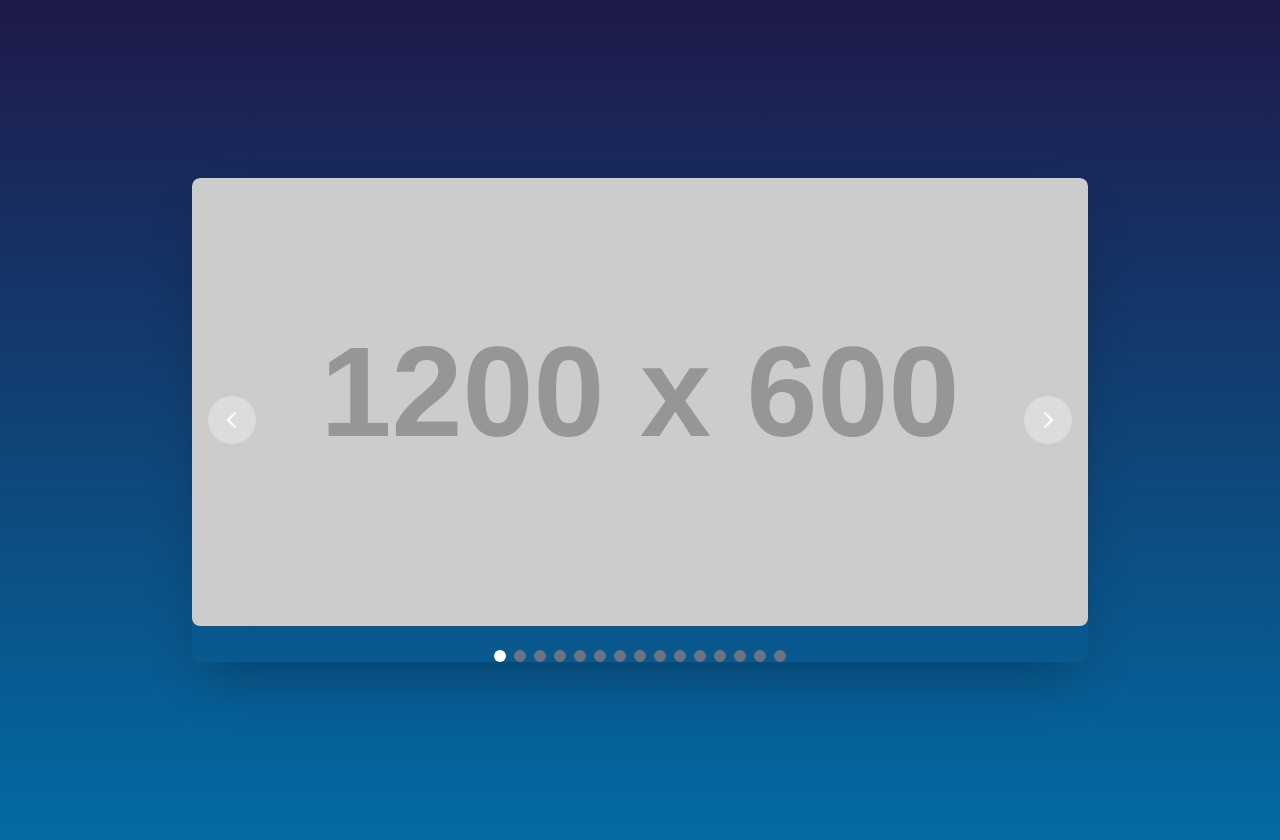
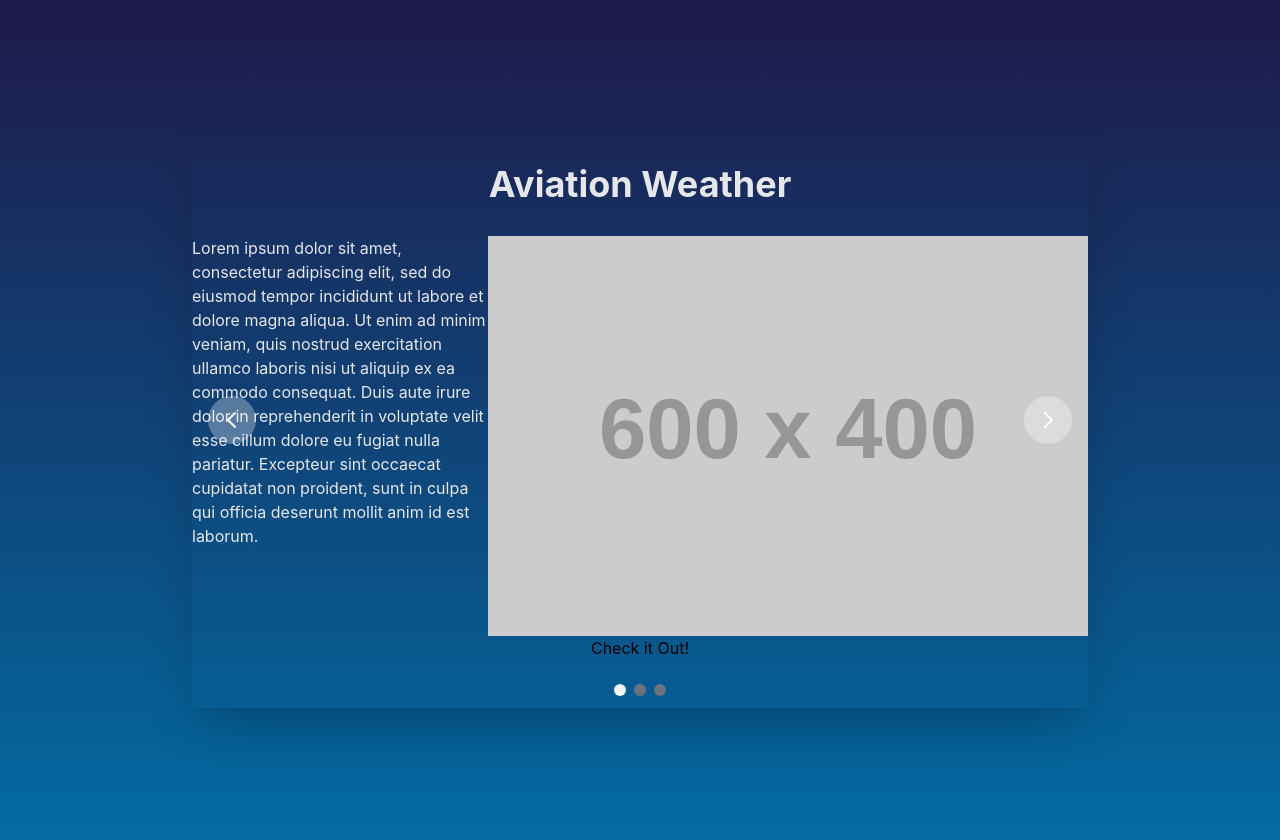
Before and after one commit to IBXCODECAT/personal-website, a React (Create React App) app: page / in a window 1280 px wide. Shown: the part 780-1620 px from the top of the page. Built offline with nearby package versions, Linux system fonts and the light colour scheme.

Commit message:
Carasel Props

```diff
--- a/src/App.tsx
+++ b/src/App.tsx
@@ -8,26 +8,33 @@ import StarfieldAnimation from "./Components/FX/Starfield";
 
 import Carousel from './Components/Carousel/Carousel'
 import Footer from "./Components/Footer";
+import { CarouselSlideProps } from "./Components/Carousel/CarouselSlide";
 
 // Main App Component - This is where we render the Blob and the page content
 export default function App() {
 
-  const images = [
-    'https://placehold.co/1200x600/FF5733/FFFFFF?text=Slide+1',
-    'https://placehold.co/1200x600/33FF57/FFFFFF?text=Slide+2',
-    'https://placehold.co/1200x600/3357FF/FFFFFF?text=Slide+3',
-    'https://placehold.co/1200x600/FF33A1/FFFFFF?text=Slide+4',
-    'https://placehold.co/1200x600/A133FF/FFFFFF?text=Slide+5',
-    'https://placehold.co/1200x600/FF5733/FFFFFF?text=Slide+6',
-    'https://placehold.co/1200x600/33FF57/FFFFFF?text=Slide+7',
-    'https://placehold.co/1200x600/3357FF/FFFFFF?text=Slide+8',
-    'https://placehold.co/1200x600/FF33A1/FFFFFF?text=Slide+9',
-    'https://placehold.co/1200x600/A133FF/FFFFFF?text=Slide+10',
-    'https://placehold.co/1200x600/FF5733/FFFFFF?text=Slide+11',
-    'https://placehold.co/1200x600/33FF57/FFFFFF?text=Slide+12',
-    'https://placehold.co/1200x600/3357FF/FFFFFF?text=Slide+13',
-    'https://placehold.co/1200x600/FF33A1/FFFFFF?text=Slide+14',
-    'https://placehold.co/1200x600/A133FF/FFFFFF?text=Slide+15',
+  const projectSlides: CarouselSlideProps[] = [
+    {
+      title: "Aviation Weather",
+      description: "Lorem ipsum dolor sit amet, consectetur adipiscing elit, sed do eiusmod tempor incididunt ut labore et dolore magna aliqua. Ut enim ad minim veniam, quis nostrud exercitation ullamco laboris nisi ut aliquip ex ea commodo consequat. Duis aute irure dolor in reprehenderit in voluptate velit esse cillum dolore eu fugiat nulla pariatur. Excepteur sint occaecat cupidatat non proident, sunt in culpa qui officia deserunt mollit anim id est laborum.",
+      href: "",
+      imageAlt: "Placeholder Image 600x400",
+      imageUri: "https://placehold.co/600x400/EEE/31343C"
+    },
+    {
+      title: "Robotics Telemetry",
+      description: "Lorem ipsum dolor sit amet, consectetur adipiscing elit, sed do eiusmod tempor incididunt ut labore et dolore magna aliqua. Ut enim ad minim veniam, quis nostrud exercitation ullamco laboris nisi ut aliquip ex ea commodo consequat. Duis aute irure dolor in reprehenderit in voluptate velit esse cillum dolore eu fugiat nulla pariatur. Excepteur sint occaecat cupidatat non proident, sunt in culpa qui officia deserunt mollit anim id est laborum.",
+      href: "",
+      imageAlt: "Placeholder Image 600x400",
+      imageUri: "https://placehold.co/600x400/EEE/31343C"
+    },
+    {
+      title: "Another Project",
+      description: "Lorem ipsum dolor sit amet, consectetur adipiscing elit, sed do eiusmod tempor incididunt ut labore et dolore magna aliqua. Ut enim ad minim veniam, quis nostrud exercitation ullamco laboris nisi ut aliquip ex ea commodo consequat. Duis aute irure dolor in reprehenderit in voluptate velit esse cillum dolore eu fugiat nulla pariatur. Excepteur sint occaecat cupidatat non proident, sunt in culpa qui officia deserunt mollit anim id est laborum.",
+      href: "",
+      imageAlt: "Placeholder Image 600x400",
+      imageUri: "https://placehold.co/600x400/EEE/31343C"
+    }
   ];
 
   return (
@@ -53,7 +60,7 @@ export default function App() {
       {/* Projects Section */}
       <SectionWrapper className="bg-gradient-to-b from-indigo-950 to-sky-700">
 
-        <Carousel slides={images}/>
+        <Carousel slides={projectSlides}/>
 
       </SectionWrapper>
 
--- a/src/Components/Carousel/Carousel.tsx
+++ b/src/Components/Carousel/Carousel.tsx
@@ -1,8 +1,8 @@
 import { FC, useState } from "react";
-import CarouselSlide from "./CarouselSlide";
+import CarouselSlide, { CarouselSlideProps } from "./CarouselSlide";
 
 interface CarouselProps {
-  slides: string[];
+  slides: CarouselSlideProps[];
 }
 
 // The main Carousel component that manages state and navigation logic.
@@ -22,15 +22,15 @@ const Carousel: FC<CarouselProps> = ({ slides }) => {
   };
 
   return (
-    <div className="z-10 relative w-full max-w-4xl mx-auto rounded-lg shadow-2xl overflow-hidden group">
+    <div className="relative w-full max-w-4xl mx-auto rounded-lg shadow-2xl overflow-hidden group">
 
       {/* Container for the carousel slides */}
       <div
         className="flex transition-transform duration-500 ease-in-out"
         style={{ transform: `translateX(-${currentImageIndex * 100}%)` }}
       >
-        {slides.map((image, index) => (
-          <CarouselSlide key={index} image={image} />
+        {slides.map((slide, index) => (
+          <CarouselSlide key={index} title={slide.title} description={slide.description} href={slide.href} imageUri={slide.imageUri} />
         ))}
       </div>
 
@@ -60,8 +60,8 @@ const Carousel: FC<CarouselProps> = ({ slides }) => {
           <button
             key={index}
             onClick={() => setCurrentImageIndex(index)}
-            className={`w-3 h-3 rounded-full transition-colors duration-300 focus:outline-none ${
-              currentImageIndex === index ? 'bg-white' : 'bg-gray-500 hover:bg-gray-400'
+            className={`w-3 h-3 mb-3 rounded-full transition-colors duration-300 focus:outline-none ${
+              currentImageIndex === index ? 'bg-gray-100' : 'bg-gray-500 hover:bg-gray-400'
             }`}
           ></button>
         ))}
--- a/src/Components/Carousel/CarouselSlide.tsx
+++ b/src/Components/Carousel/CarouselSlide.tsx
@@ -1,19 +1,25 @@
 import { FC } from "react";
 
-interface CarouselSlideProps {
-    image: string;
+export interface CarouselSlideProps {
+  title: string;
+  description: string;
+  href?: string;
+  imageUri?: string;
+  imageAlt?: string;
 }
 
 // A reusable component for an individual carousel slide.
-// It receives a single image URL and renders the slide content.
-const CarouselSlide: FC<CarouselSlideProps> = ({ image }) => {
+const CarouselSlide: FC<CarouselSlideProps> = ({ title, description, href, imageUri, imageAlt }) => {
   return (
     <div className="w-full flex-shrink-0">
-      <img
-        src={image}
-        alt="Carousel slide"
-        className="w-full h-auto object-cover rounded-lg"
-      />
+      <div className="flex flex-col items-center">
+        <h1 className="w-auto p-8 text-4xl font-bold text-gray-200" >{title}</h1>
+        <div className="flex flex-row">
+          <p className="w-auto text-gray-200">{description}</p>
+          <img src={imageUri} alt={imageAlt}/>
+        </div>
+        <a href={href}>Check it Out!</a>
+      </div>
     </div>
   );
 };
```
